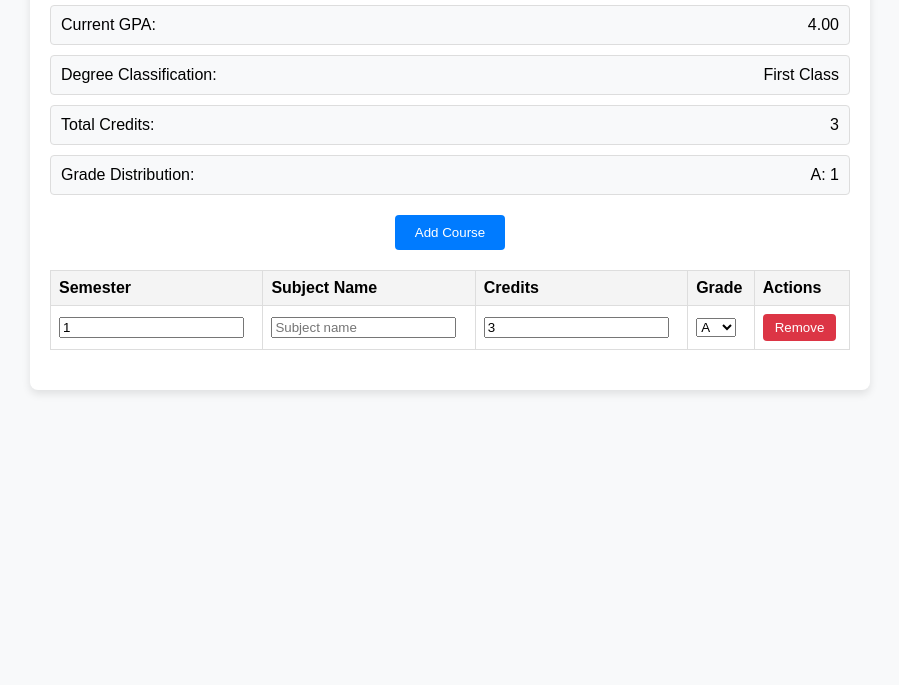
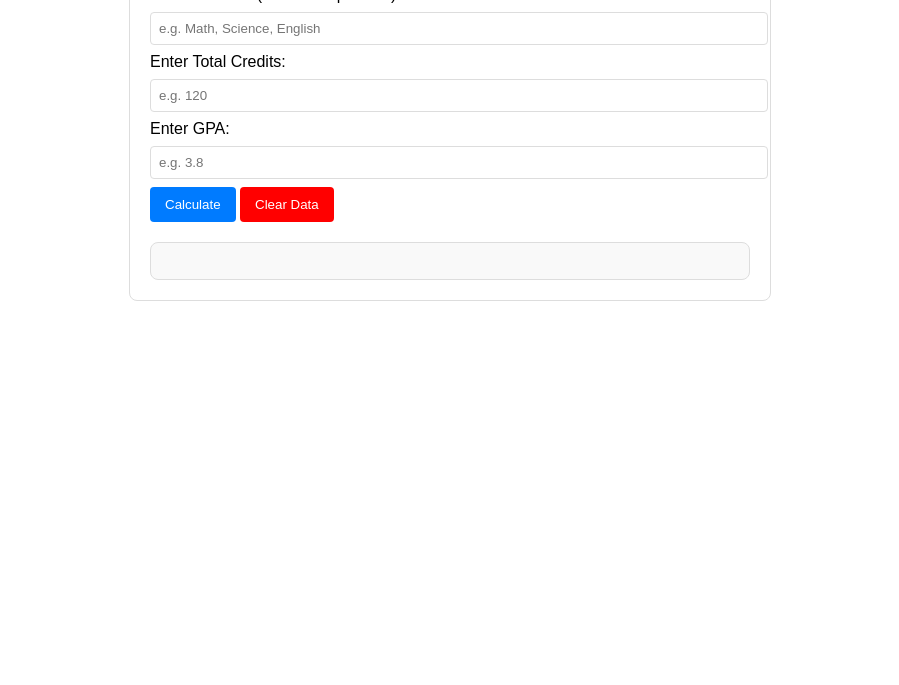
Before and after one commit to binuraShaminda12/UniversityGPACalculator, a plain HTML site: page index.html in a window 1280 px wide. Shown: the part 115-800 px from the top of the page, without its empty margins (190-1089 px from the left). Drawn offline with Linux system fonts and the light colour scheme.

Commit message:
Update index.html

```diff
--- a/index.html
+++ b/index.html
@@ -1,4 +1,3 @@
-
 <!DOCTYPE html>
 <html lang="en">
 <head>
@@ -8,193 +7,115 @@
   <style>
     body {
       font-family: Arial, sans-serif;
-            background-color: #f8f9fa;
-            margin: 0;
+      margin: 20px;
       padding: 0;
     }
+    h1 {
+      text-align: center;
+    }
     .container {
-            max-width: 800px;
-            margin: 20px auto;
-            background: white;
+      max-width: 600px;
+      margin: auto;
       padding: 20px;
+      border: 1px solid #ddd;
       border-radius: 8px;
-            box-shadow: 0 4px 8px rgba(0, 0, 0, 0.1);
     }
-        h1 {
-            font-size: 24px;
-            text-align: center;
-            margin-bottom: 20px;
-        }
-        .info {
-            margin-bottom: 20px;
-        }
-        .info .result {
-            display: flex;
-            justify-content: space-between;
-            background-color: #f8f9fa;
-            padding: 10px;
+    input {
+      width: 100%;
+      padding: 8px;
+      margin: 8px 0;
       border: 1px solid #ddd;
       border-radius: 4px;
-            margin-bottom: 10px;
     }
-        table {
-            width: 100%;
-            border-collapse: collapse;
-            margin-bottom: 20px;
-        }
-        th, td {
-            border: 1px solid #ddd;
-            padding: 8px;
-            text-align: left;
-        }
-        th {
-            background-color: #f4f4f4;
-        }
-        .actions button {
-            padding: 6px 12px;
+    button {
+      padding: 10px 15px;
       border: none;
-            border-radius: 4px;
-            background-color: #dc3545;
+      background-color: #007bff;
       color: white;
       cursor: pointer;
+      border-radius: 4px;
     }
-        .actions button:hover {
-            background-color: #c82333;
+    button.clear {
+      background-color: red;
     }
-        .add-course {
-            padding: 10px 20px;
-            background-color: #007bff;
-            color: white;
-            border: none;
-            border-radius: 4px;
-            cursor: pointer;
-            display: block;
-            margin: 0 auto 20px;
-        }
-        .add-course:hover {
-            background-color: #0056b3;
-        }
-        .owner {
-            text-align: left;
-            font-size: 14px;
-            color: gray;
+    .results {
+      margin-top: 20px;
+      padding: 10px;
+      background-color: #f9f9f9;
+      border-radius: 8px;
+      border: 1px solid #ddd;
     }
   </style>
 </head>
 <body>
+  <h1>University GPA Calculator</h1>
   <div class="container">
-        <div class="owner">Prepared by: Binura Shaminda</div>
-        <h1>University GPA Calculator</h1>
-        <div class="info">
-            <div class="result">
-                <span>Current GPA:</span>
-                <span id="current-gpa">0.00</span>
+    <form id="gpa-form">
+      <label for="courses">Enter Courses (comma-separated):</label>
+      <input type="text" id="courses" placeholder="e.g. Math, Science, English">
+
+      <label for="credits">Enter Total Credits:</label>
+      <input type="number" id="credits" placeholder="e.g. 120">
+
+      <label for="gpa">Enter GPA:</label>
+      <input type="number" step="0.01" id="gpa" placeholder="e.g. 3.8">
+    </form>
+    <button id="calculate-btn">Calculate</button>
+    <button class="clear" id="clear-storage-btn">Clear Data</button>
+
+    <div class="results" id="results">
+      <p id="output"></p>
     </div>
-            <div class="result">
-                <span>Degree Classification:</span>
-                <span id="degree-class">-</span>
-            </div>
-            <div class="result">
-                <span>Total Credits:</span>
-                <span id="total-credits">0</span>
-            </div>
-            <div class="result">
-                <span>Grade Distribution:</span>
-                <div id="grade-distribution"></div>
-            </div>
-        </div>
-        <button class="add-course" onclick="addCourse()">Add Course</button>
-        <table>
-            <thead>
-                <tr>
-                    <th>Semester</th>
-                    <th>Subject Name</th>
-                    <th>Credits</th>
-                    <th>Grade</th>
-                    <th>Actions</th>
-                </tr>
-            </thead>
-            <tbody id="course-list"></tbody>
-        </table>
   </div>
 
   <script>
-        const gradePoints = {
-            'A+': 4.0, 'A': 4.0, 'A-': 3.7,
-            'B+': 3.3, 'B': 3.0, 'B-': 2.7,
-            'C+': 2.3, 'C': 2.0, 'C-': 1.7,
-            'D+': 1.3, 'D': 1.0, 'F': 0.0
+    document.addEventListener("DOMContentLoaded", () => {
+      const coursesInput = document.getElementById("courses");
+      const creditsInput = document.getElementById("credits");
+      const gpaInput = document.getElementById("gpa");
+      const results = document.getElementById("output");
+      const form = document.getElementById("gpa-form");
+
+      // Load saved data
+      const savedData = JSON.parse(localStorage.getItem("gpaCalculatorData")) || {};
+      if (savedData.courses) coursesInput.value = savedData.courses;
+      if (savedData.credits) creditsInput.value = savedData.credits;
+      if (savedData.gpa) gpaInput.value = savedData.gpa;
+
+      // Save data to local storage
+      form.addEventListener("input", () => {
+        const dataToSave = {
+          courses: coursesInput.value,
+          credits: creditsInput.value,
+          gpa: gpaInput.value,
         };
+        localStorage.setItem("gpaCalculatorData", JSON.stringify(dataToSave));
+      });
 
-        let courses = [
-            { semester: 1, name: '', credits: 3, grade: 'A' }
-        ];
+      // Calculate button logic
+      document.getElementById("calculate-btn").addEventListener("click", () => {
+        const gpa = parseFloat(gpaInput.value);
+        const credits = parseInt(creditsInput.value, 10);
 
-        function renderCourseRow(course, index) {
-            return `
-                <tr>
-                    <td><input type="number" value="${course.semester}" min="1" onchange="updateCourse(${index}, 'semester', this.value)" /></td>
-                    <td><input type="text" value="${course.name}" placeholder="Subject name" onchange="updateCourse(${index}, 'name', this.value)" /></td>
-                    <td><input type="number" value="${course.credits}" min="1" onchange="updateCourse(${index}, 'credits', this.value)" /></td>
-                    <td>
-                        <select onchange="updateCourse(${index}, 'grade', this.value)">
-                            ${Object.keys(gradePoints).map(grade => `<option value="${grade}" ${grade === course.grade ? 'selected' : ''}>${grade}</option>`).join('')}
-                        </select>
-                    </td>
-                    <td class="actions"><button onclick="removeCourse(${index})">Remove</button></td>
-                </tr>
-            `;
+        if (isNaN(gpa) || isNaN(credits) || gpa <= 0 || credits <= 0) {
+          results.innerText = "Please enter valid GPA and credits!";
+          return;
         }
 
-        function updateDisplay() {
-            const tableBody = document.getElementById('course-list');
-            tableBody.innerHTML = courses.map((course, index) => renderCourseRow(course, index)).join('');
-            document.getElementById('current-gpa').textContent = calculateGPA();
-            document.getElementById('degree-class').textContent = determineClass();
-            document.getElementById('total-credits').textContent = courses.reduce((sum, course) => sum + parseFloat(course.credits), 0);
-            updateGradeDistribution();
-        }
+        // Display result
+        const message = `For courses: ${coursesInput.value}, Total Credits: ${credits}, your GPA is: ${gpa.toFixed(2)}`;
+        results.innerText = message;
+      });
 
-        function addCourse() {
-            courses.unshift({ semester: 1, name: '', credits: 3, grade: 'A' });
-            updateDisplay();
-        }
-
-        function removeCourse(index) {
-            courses.splice(index, 1);
-            updateDisplay();
-        }
-
-        function updateCourse(index, field, value) {
-            courses[index][field] = field === 'credits' || field === 'semester' ? parseFloat(value) : value;
-            updateDisplay();
-        }
-
-        function calculateGPA() {
-            const totalCredits = courses.reduce((sum, course) => sum + parseFloat(course.credits), 0);
-            const totalPoints = courses.reduce((sum, course) => sum + (parseFloat(course.credits) * gradePoints[course.grade]), 0);
-            return totalCredits ? (totalPoints / totalCredits).toFixed(2) : '0.00';
-        }
-
-        function determineClass() {
-            const gpa = parseFloat(calculateGPA());
-            if (gpa >= 3.7) return 'First Class';
-            if (gpa >= 3.3) return 'Second Upper';
-            if (gpa >= 3.0) return 'Second Lower';
-            if (gpa >= 2.0) return 'General Pass';
-            return 'Below General Pass';
-        }
-
-        function updateGradeDistribution() {
-            const gradeDist = courses.reduce((dist, course) => {
-                dist[course.grade] = (dist[course.grade] || 0) + 1;
-                return dist;
-            }, {});
-            document.getElementById('grade-distribution').innerHTML = Object.entries(gradeDist)
-                .map(([grade, count]) => `<div>${grade}: ${count}</div>`).join('');
-        }
-
-        updateDisplay();
+      // Clear button logic
+      document.getElementById("clear-storage-btn").addEventListener("click", () => {
+        localStorage.removeItem("gpaCalculatorData");
+        coursesInput.value = "";
+        creditsInput.value = "";
+        gpaInput.value = "";
+        results.innerText = "Data cleared!";
+      });
+    });
   </script>
 </body>
 </html>
```
Lines whose indentation alone changed are shown as unchanged.
